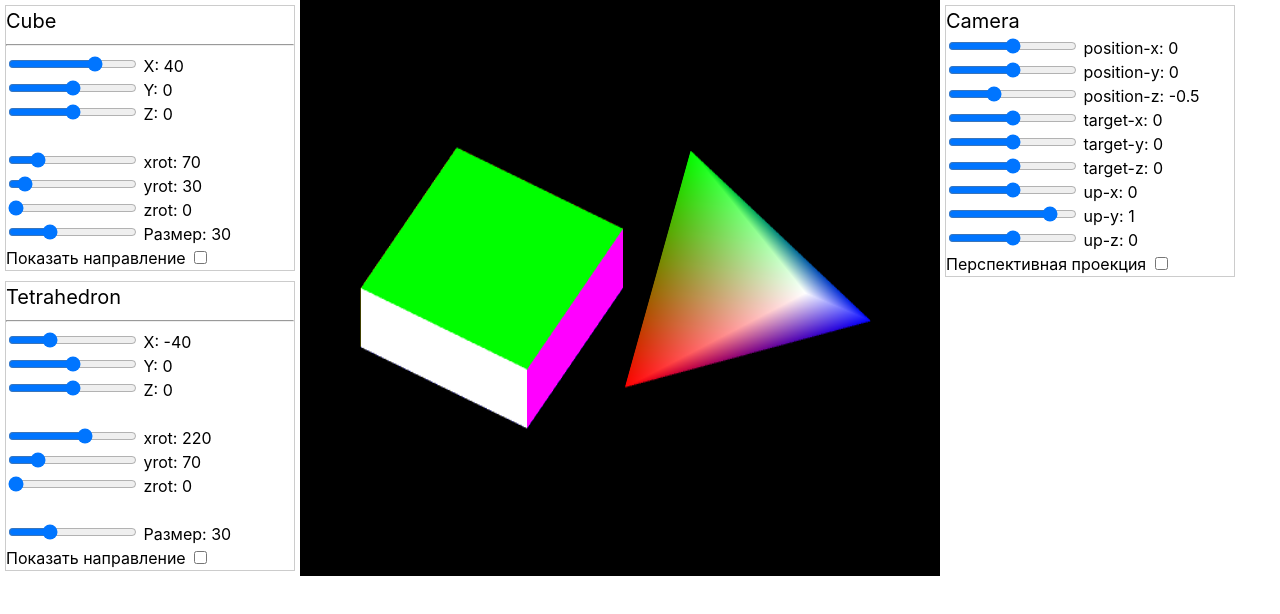
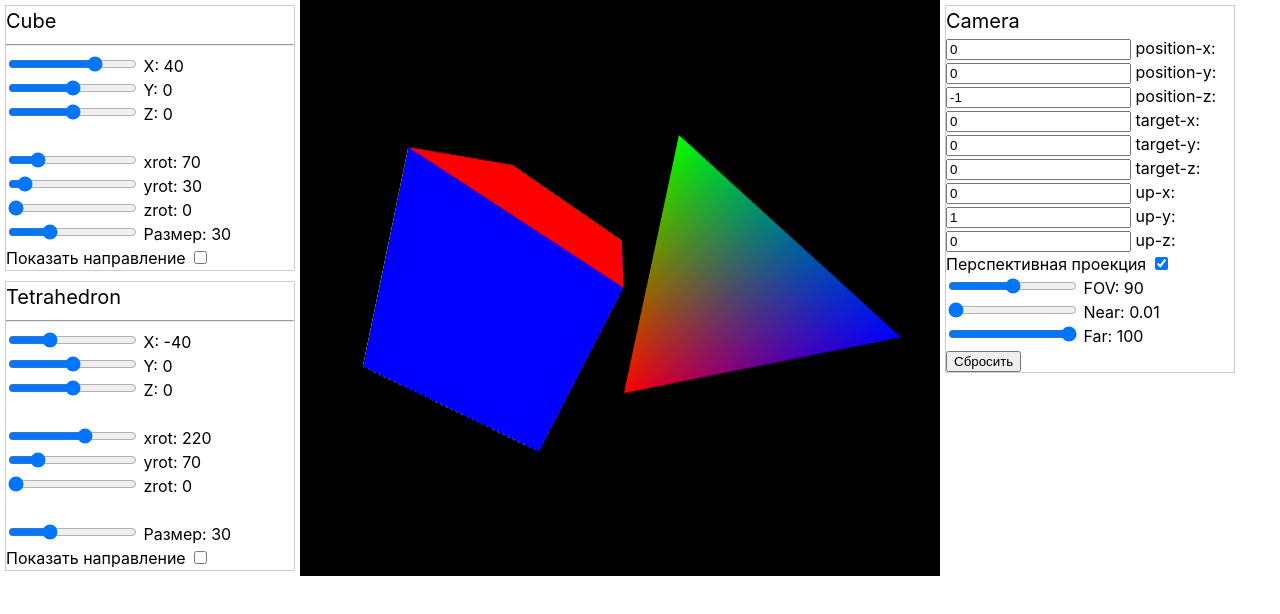
Before and after one commit to vladDotH/CG3DLabs, a Vue app in the folder lab2/: page / in a window 1280 px wide. Shown: the top 614 px of the page. Built offline with nearby package versions, Linux system fonts and the light colour scheme.

Commit message:
feat(lab2): camera reset & spinboxes

```diff
--- a/lab2/src/App.vue
+++ b/lab2/src/App.vue
@@ -14,7 +14,7 @@
       Your browser doesn't appear to support the HTML5
       <code>&lt;canvas&gt;</code> element.
     </canvas>
-    <CameraPanel class="control-panel" />
+    <CameraPanel class="control-panel" @reset="onReset" />
   </div>
 </template>
 
@@ -142,16 +142,21 @@ async function init() {
   state.tetrahedron.x = -40
   state.tetrahedron.size = 30
 
+  onReset()
+
+  requestAnimationFrame(render)
+}
+
+function onReset() {
   state.projection.aspect = 640 / 480
   state.projection.fov = 90
   state.projection.near = 0.01
   state.projection.far = 100
 
-  state.camera.position = [0, 0, -0.5]
+  state.projection.perspective = true
+  state.camera.position = [0, 0, -1]
   state.camera.target = [0, 0, 0]
   state.camera.up = [0, 1, 0]
-
-  requestAnimationFrame(render)
 }
 
 const state = useState()
--- a/lab2/src/components/CameraPanel.vue
+++ b/lab2/src/components/CameraPanel.vue
@@ -8,13 +8,10 @@
           <label>
             <input
               v-model.number="state.camera[key][i]"
-              type="range"
-              min="-1.5"
-              max="1.5"
-              step="0.01"
+              type="number"
+              step="0.1"
             />
             {{ key }}-{{ coordDict[i] }}:
-            {{ Math.round(state.camera[key][i] * 100) / 100 }}
           </label>
         </div>
       </div>
@@ -44,8 +41,8 @@
             <input
               v-model.number="state.projection.near"
               type="range"
-              min="-1.5"
-              max="1.5"
+              min="0"
+              max="10"
               step="0.01"
             />
             Near: {{ state.projection.near }}
@@ -58,13 +55,15 @@
               v-model.number="state.projection.far"
               type="range"
               min="0"
-              max="2"
+              max="100"
               step="0.01"
             />
             Far: {{ state.projection.far }}
           </label>
         </div>
       </template>
+
+      <button @click="emit('reset')">Сбросить</button>
     </div>
   </div>
 </template>
@@ -75,6 +74,8 @@ import { useState } from '../state.ts'
 const state = useState()
 
 const coordDict = 'xyz'.split('')
+
+const emit = defineEmits<{ (e: 'reset'): void }>()
 </script>
 
 <style scoped>
```
